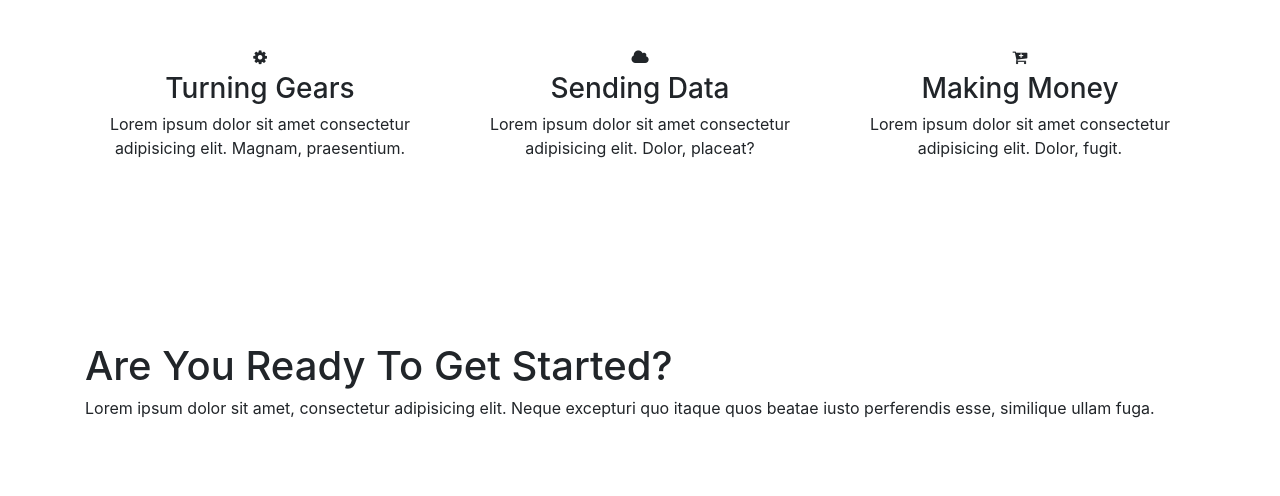
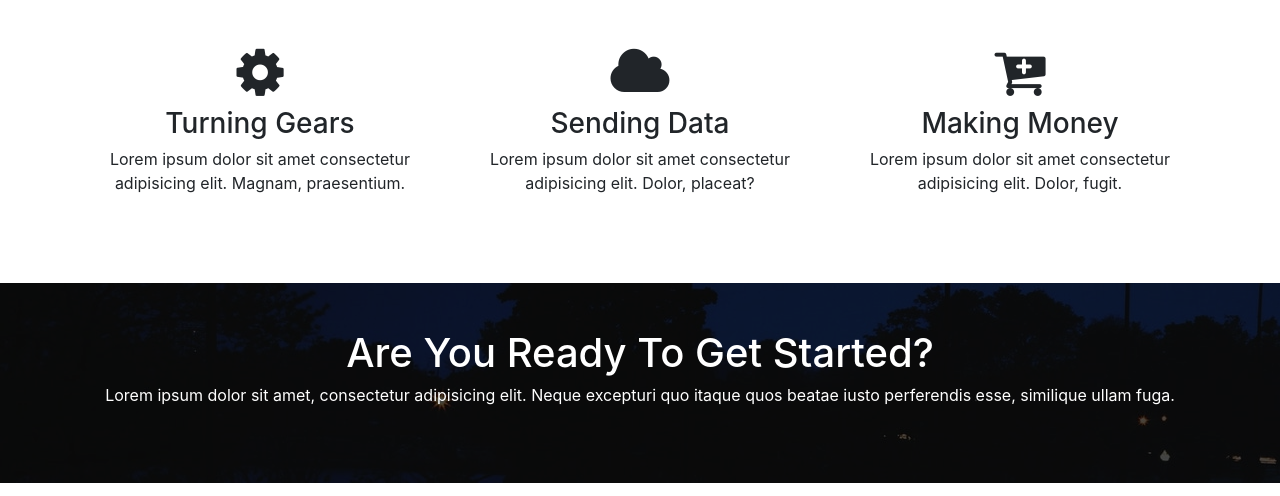
Before and after one commit to lukemiller93/glozzom, a website: page src/index.html in a window 1280 px wide. Shown: the part 509-1005 px from the top of the page. Drawn offline with Linux system fonts and the light colour scheme; grey boxes are pictures that could not be loaded.

Commit message:
updated styling

```diff
--- a/src/scss/style.scss
+++ b/src/scss/style.scss
@@ -1,3 +1,10 @@
+$icon-size: 55px;
+$dark-overlay: rgba(0,0,0,0.7);
+
+body {
+  overflow-x: hidden;
+}
+
 .navbar {
   .nav-link {
     font-size: 14px;
@@ -28,3 +35,26 @@
   background: url('../img/image3.jpg');
   background-size: cover;
 }
+
+.fa {
+  font-size: $icon-size;
+}
+
+#home-heading {
+  position: relative;
+  min-height: 200px;
+  background: url('/img/lights.jpg');
+  background-attachment: fixed;
+  background-repeat: no-repeat;
+  text-align: center;
+  color: #fff;
+}
+
+.dark-overlay {
+  position: absolute;
+  background-color: $dark-overlay;
+  top: 0;
+  left: 0;
+  width: 100%;
+  height: 100%;
+}
```
Also changed, not shown: src/css/style.css.
